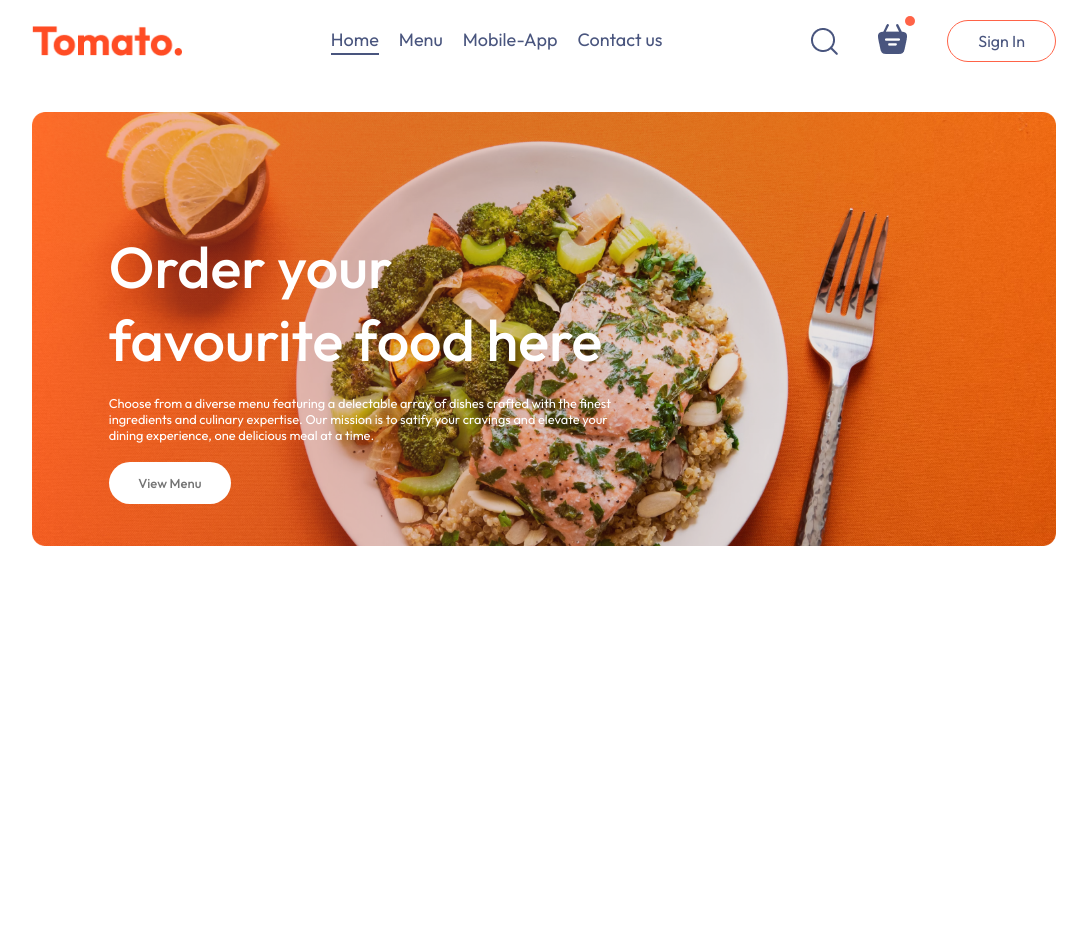
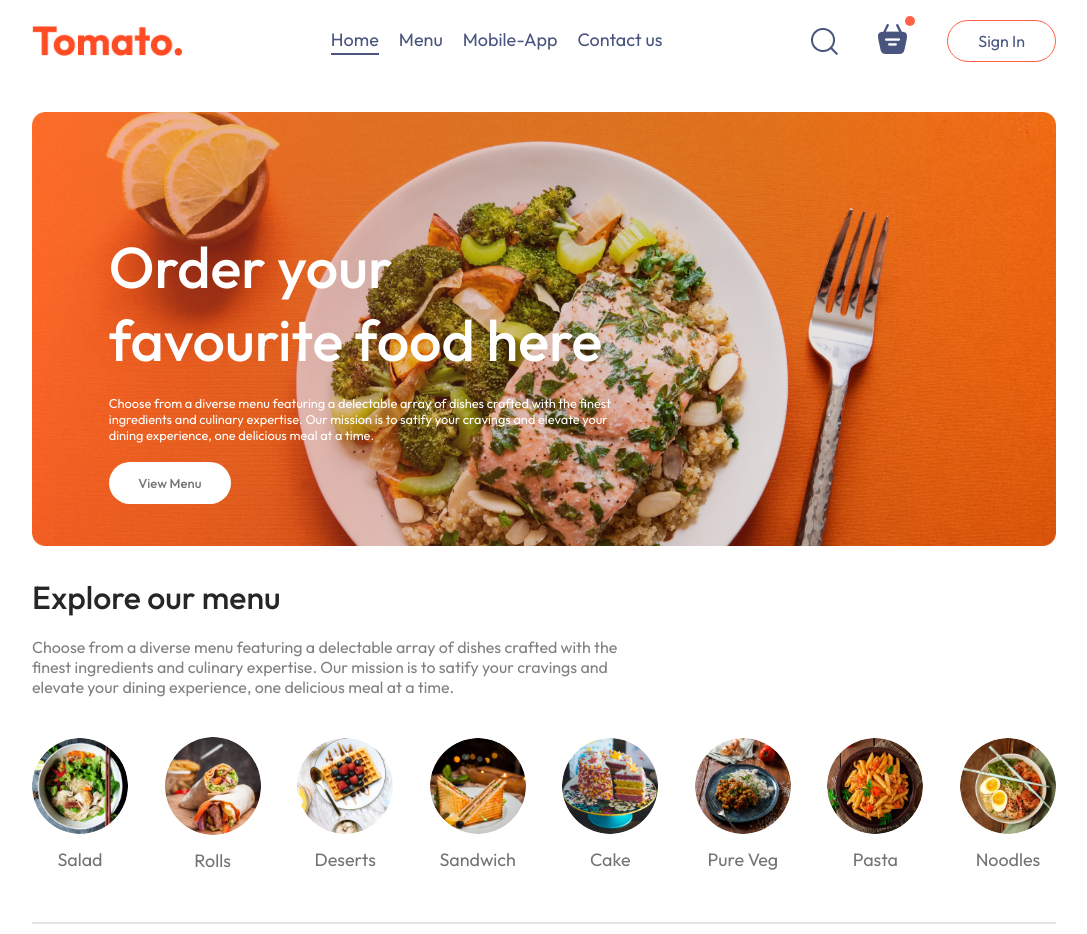
Before and after one commit to PriyankaGurav0105/Food_delivery_website_react_2024, a React (Vite) app in the folder project/: page / in a window 1280 px wide. Shown: the whole page, without its empty margins (96-1183 px from the left). Before the commit the page ends 800 px from the top, so only its background shows below. Built offline with nearby package versions, Linux system fonts and the light colour scheme.

Commit message:
Explore Menu component completed

```diff
--- a/project/src/Components/ExploreMenu/ExploreMenu.css
+++ b/project/src/Components/ExploreMenu/ExploreMenu.css
@@ -0,0 +1,50 @@
+.explore-menu{
+    display: flex;
+    flex-direction: column;
+    gap: 20px;
+}
+.explore-menu h1{
+    color: #262626;
+    font-weight: 500;
+
+}
+.explore-menu-text{
+    max-width: 60%;
+    color: #808080;
+}
+
+.explore-menu-list{
+    display: flex;
+    justify-content: space-between;
+    align-items: center;
+    gap: 30px;
+    text-align: center;
+    margin: 20px 0px;
+    overflow-x: scroll ;
+}
+.explore-menu-list::-webkit-scrollbar{
+    display: none;
+}
+.explore-menu-list-item img{
+    width: 7.5vw;
+    min-width: 80px;
+    cursor: pointer;
+    border-radius: 50%;
+    transition: 0.2s;
+}
+.explore-menu-list-item p{
+    margin-top: 10px;
+    color: #747474;
+    font-size: max(1.4vw, 16px);
+}
+.explore-menu hr{
+    margin: 10px 0px;
+    height: 2px;
+    background-color: #e2e2e2;
+    border: none;
+}
+
+.explore-menu-list-item .active{
+    border: 4px solid tomato;
+    padding: 2px;
+}
--- a/project/src/Components/ExploreMenu/ExploreMenu.jsx
+++ b/project/src/Components/ExploreMenu/ExploreMenu.jsx
@@ -1,10 +1,26 @@
+/* eslint-disable react/prop-types */
 /* eslint-disable no-unused-vars */
 import React from 'react'
 import './ExploreMenu.css'
+import {menu_list} from '../../assets/frontend_assets/assets'
 
-function ExploreMenu() {
+function ExploreMenu  ({category, setCategory}) {
   return (
-    <div>ExploreMenu</div>
+    <div className='explore-menu' id='explore-menu'>
+        <h1>Explore our menu</h1>
+        <p className='explore-menu-text'>Choose from a diverse menu featuring a delectable array of dishes crafted with the finest ingredients and culinary expertise. Our mission is to satify your cravings and elevate your dining experience, one delicious meal at a time.  </p>
+        <div className="explore-menu-list">
+            {menu_list.map((item,index)=>{
+                return(
+                    <div onClick={()=> setCategory(prev=>prev===item.menu_name?"All":item.menu_name)}  key={index} className="explore-menu-list-item">
+                        <img className={category===item.menu_name?"active":""} src={item.menu_image} alt=''/>
+                        <p>{item.menu_name}</p>
+                    </div>
+                )
+            })}
+        </div>
+        <hr></hr>
+    </div>
   )
 }
 
--- a/project/src/pages/Home/Home.jsx
+++ b/project/src/pages/Home/Home.jsx
@@ -1,12 +1,16 @@
 /* eslint-disable no-unused-vars */
-import React from 'react'
+import React, { useState } from 'react'
 import './Home.css'
 import Header from '../../Components/Header/Header'
+import ExploreMenu from '../../Components/ExploreMenu/ExploreMenu'
 
 function Home() {
+    const [category, setCategory] = useState("All");
+
   return (
     <div>
       <Header/>
+      <ExploreMenu category={category} setCategory={setCategory}/>
     </div>
   )
 }
```
